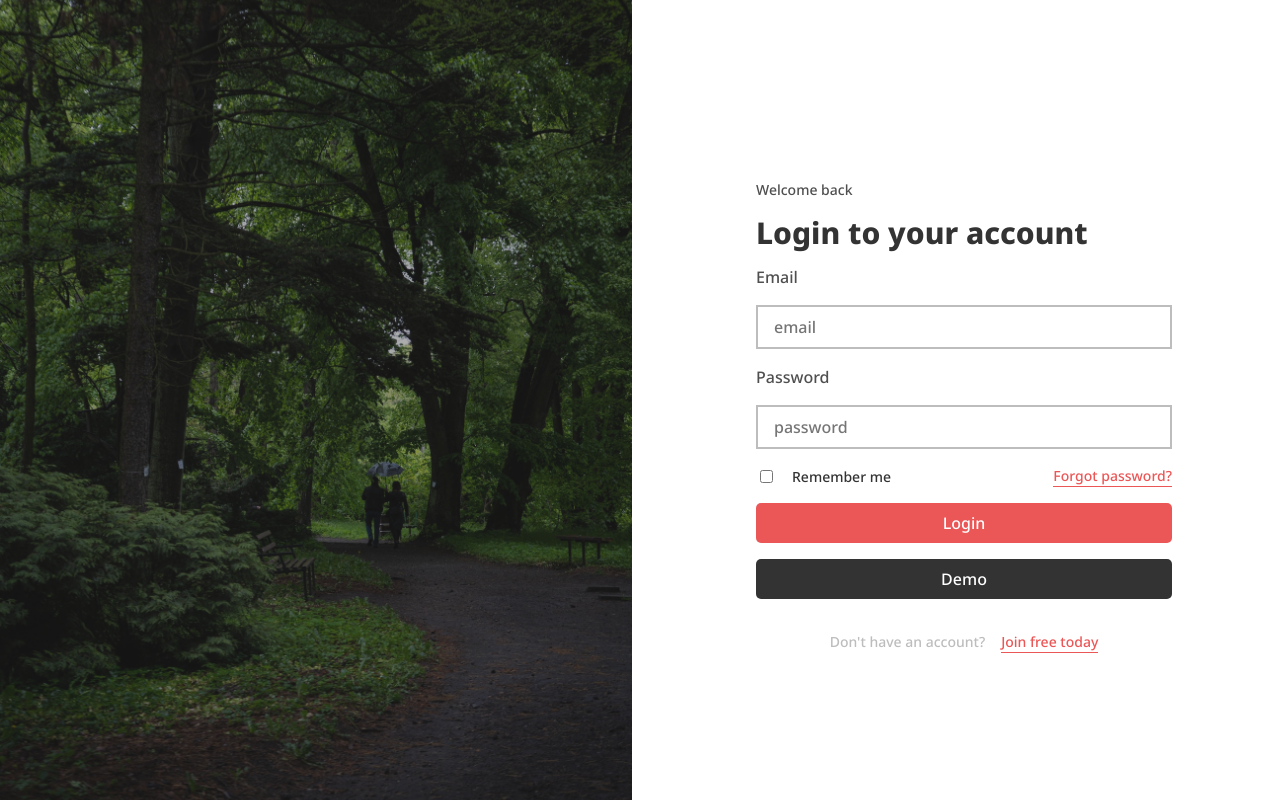
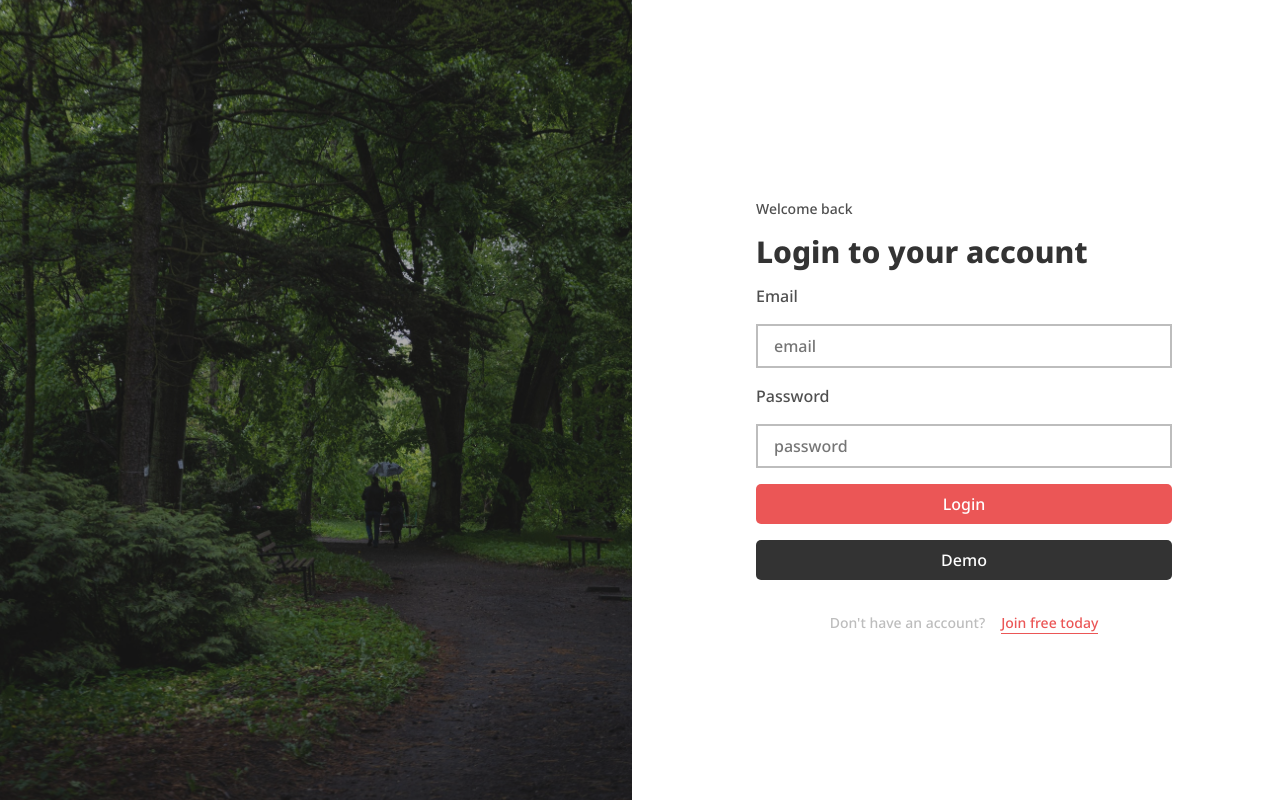
Before and after one commit to husnain214/my-unsplash, a React (Create React App) app in the folder frontend/: page / in a window 1280 px wide. Built offline with nearby package versions, Linux system fonts and the light colour scheme.

Commit message:
'wrote tests for signup form similar to login'

```diff
--- a/frontend/src/components/Homepage.css
+++ b/frontend/src/components/Homepage.css
@@ -69,12 +69,19 @@ aside::before {
   outline-color: transparent;
 }
 
-.homepage--form input[type='checkbox']:checked {
-  accent-color: hsl( var(--clr-accent-200) );
+.homepage--form .cta-btn {
+  padding: .5em 0;
+  position: relative;
+  overflow: hidden;
 }
 
-.homepage--form .cta-btn { padding: .5em 0; }
+.homepage--form .cta-btn[data-submitting='true']::before {
+  content: '';
+  position: absolute;
+  inset: 0;
+  background-color: hsl( var(--clr-accent-100) / .4 );
+}
 
-footer button, .remember ~ button { border-bottom: 1px solid hsl( var(--clr-accent-200) ); }
+footer button { border-bottom: 1px solid hsl( var(--clr-accent-200) ); }
 
 .homepage button { transition: opacity 150ms; }
--- a/frontend/src/components/LoginForm.js
+++ b/frontend/src/components/LoginForm.js
@@ -7,15 +7,18 @@ const LoginForm = ({ login, setUserExists }) => {
 
   const handleLogin = async event => {
     event.preventDefault()
+    const submitBtn = event.target.querySelector('button[type="submit"]')
+    submitBtn.setAttribute('data-submitting', true)
     await login({ email, password })
-
+    submitBtn.setAttribute('data-submitting', false)
     setEmail('')
     setPassword('')
   }
 
-  const demoLogin = async () => {
+  const demoLogin = async ({ target }) => {
+    target.setAttribute('data-submitting', true)
     await login({ email: 'demo@demo.com', password: 'demo'})
-
+    target.setAttribute('data-submitting', false)
     setEmail('')
     setPassword('')
   }
@@ -61,32 +64,17 @@ const LoginForm = ({ login, setUserExists }) => {
           value={ password }
           className='input-text | fs-400 fw-400 text-primary' />
 
-        <div className='form-features flex justify-content-sb'>
-          <div className='remember flex align-items-center'>
-            <input
-              type='checkbox'
-              className='remember-me'
-              id='remember-me'
-              name='remember-me' />
-            <label
-              htmlFor='remember-me'
-              className='fs-300 fw-300 text-primary'>Remember me</label>
-          </div>
-
-          <button
-            type='button'
-            className='fw-300 fs-300 text-accent-200'>Forgot password?</button>
-        </div>
-
         <button
           type='submit'
           name='submit-btn'
           id='submit-btn'
+          data-submitting='false'
           className='cta-btn bg-accent-200 text-secondary-100 fs-400 fw-400 border-radius-100'>Login</button>
         <button
           type='button'
           name='demo-btn'
           id='demo-btn'
+          data-submitting='false'
           onClick={demoLogin}
           className='cta-btn bg-primary text-secondary-100 fs-400 fw-400 border-radius-100'>Demo</button>
       </form>
```
Also changed, not shown: 2 other files (tests, documents, lock files or other folders).
